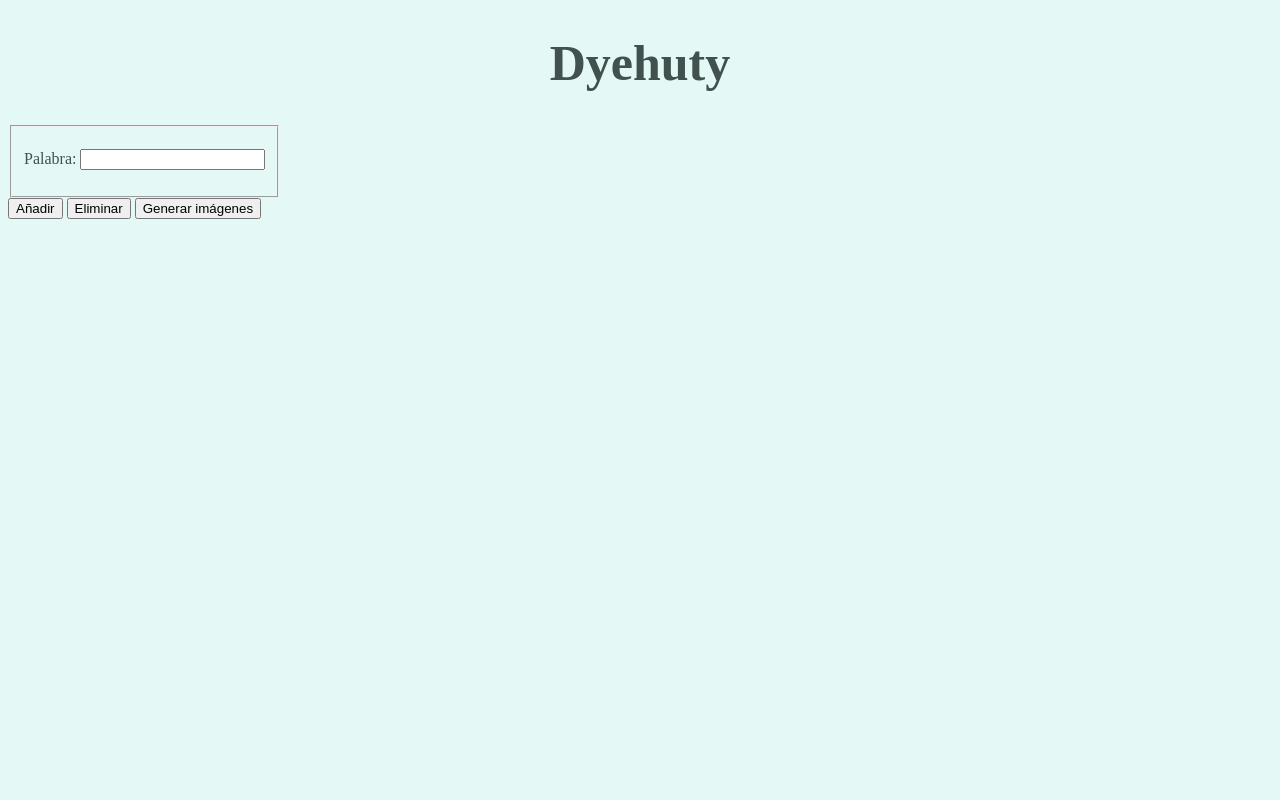
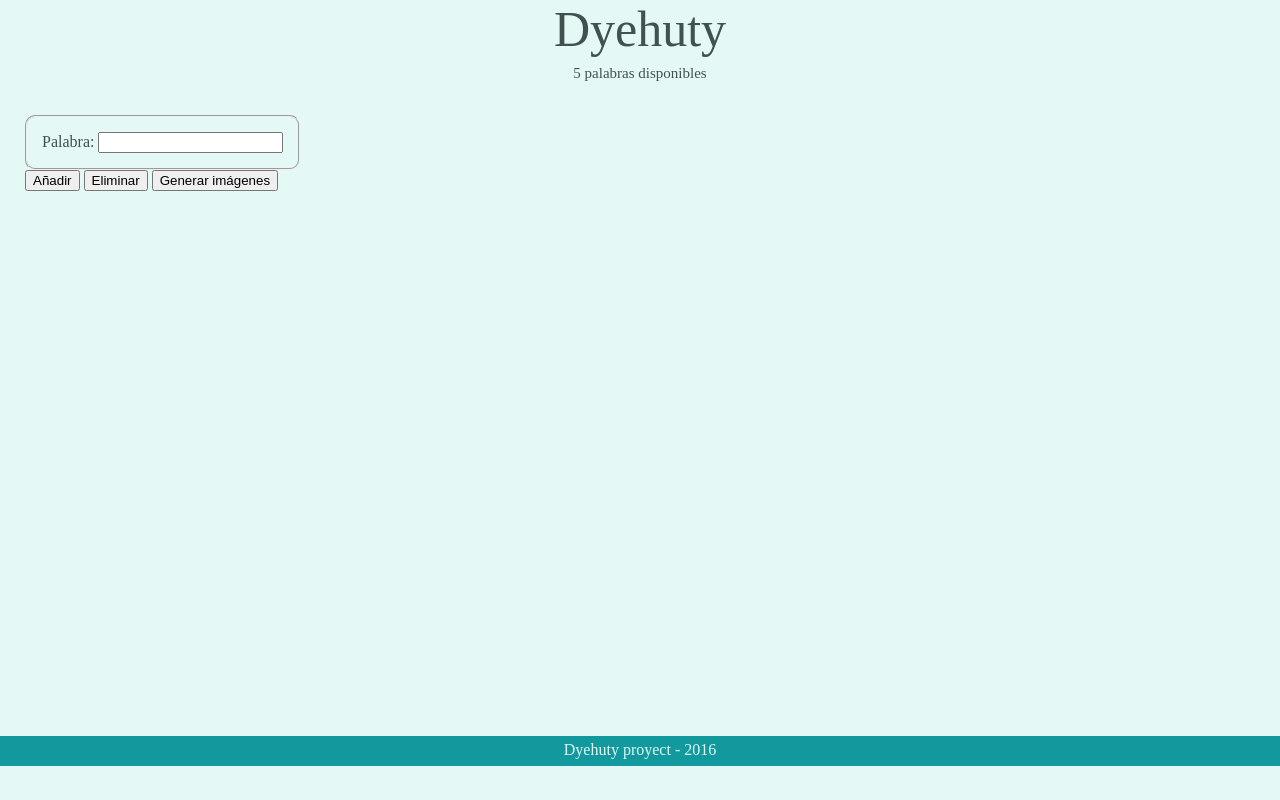
Before and after one commit to AngelLM/Dyehuty, a PHP site: page / in a window 1280 px wide. Run offline with PHP 8.4, Linux system fonts and the light colour scheme.

Commit message:
CSS test working

```diff
--- a/web-page/css/style.css
+++ b/web-page/css/style.css
@@ -1,17 +1,57 @@
-h1{
+*{
+	margin: 0;
+}
+
+#titulo{
 	text-align: center;
 	font-size: 50px;
+	height: 65px;
 }
 
-body{
+#npalabras{
+	text-align: center;
+	font-size: 15px;
+  height: 50px;
+}
+
+html, body{
+	height: 100%;
 	background:#e4f9f5;
 	color:#40514e;
 }
 
 #izq{
 	float: left;
+	padding-left: 25px;
 }
+
 #images{
 	float: left;
 	padding-left: 50px;
 }
+
+fieldset{
+	padding: 15px;
+	padding-top: 15px;
+	padding-bottom: 15px;
+	border-radius: 10px;
+}
+
+.wrapper{
+	min-height: 100%;
+	height: auto !important;
+	height: 100%;
+	margin: 0 auto -4em;
+}
+
+.footer{
+	position: relative;
+  margin-top: -50px;
+  height: 20px;
+  padding:5px 0px;
+  clear: both;
+  background: #11999e;
+  text-align: center;
+  color: #e4f9f5;
+
+}
--- a/web-page/index.php
+++ b/web-page/index.php
@@ -6,8 +6,9 @@
   <link rel="stylesheet" type="text/css" href="css/style.css">
 </head>
 <body>
-
-<h1>Dyehuty</h1>
+<div class="wrapper">
+<p id = "titulo">Dyehuty</p>
+<p id = "npalabras">Número de palabras</p>
 
 <form name="formulario" id="formulario" action="" method="POST">
 
@@ -30,23 +31,23 @@ fclose($file);
 
   var options = '';
 
-  for(var i = 0; i < array.length; i++)
+  for(var i = 0; i < array.length-1; i++)
     options += '<option value="'+array[i]+'" />';
 
   document.getElementById('lista').innerHTML = options;
 </script>
 
-<div id=izq>
+  <div id="izq">
+  <fieldset>
     <div id="sections">
       <div class="section">
-    <fieldset>
            <p>
                <label for="firstName">Palabra:</label>
                <input name="firstNam" list="lista" id="firstName" value=""/>
            </p>
-    </fieldset>
       </div>
     </div>
+  </fieldset>
   <input type="submit" class='addsection' value="Añadir">
   <input type="submit" class='remove' value="Eliminar">
   <input type="submit" class='generate' value="Generar imágenes">
@@ -59,8 +60,15 @@ fclose($file);
       <img id="imagen" src="" alt="">
     </div>
   </div>
+  <div class="push"></div>
+</div>
+<div class="footer">
+  <p>Dyehuty proyect - 2016</p>
+</div>
+
 
 <script src="js/jquery.js"></script>
 <script src="js/script.js"></script>
+
 </body>
 </html>
--- a/web-page/js/script.js
+++ b/web-page/js/script.js
@@ -4,6 +4,12 @@ var templatenum = $('#images .image:first').clone();
 
 //define counter
 var sectionsCount = 1;
+
+
+$( document ).ready(function() {
+    $("#npalabras").text(array.length-1+" palabras disponibles");
+});
+
 
 //add new section
 $('body').on('click', '.addsection', function() {
```
Lines whose indentation alone changed are shown as unchanged.
